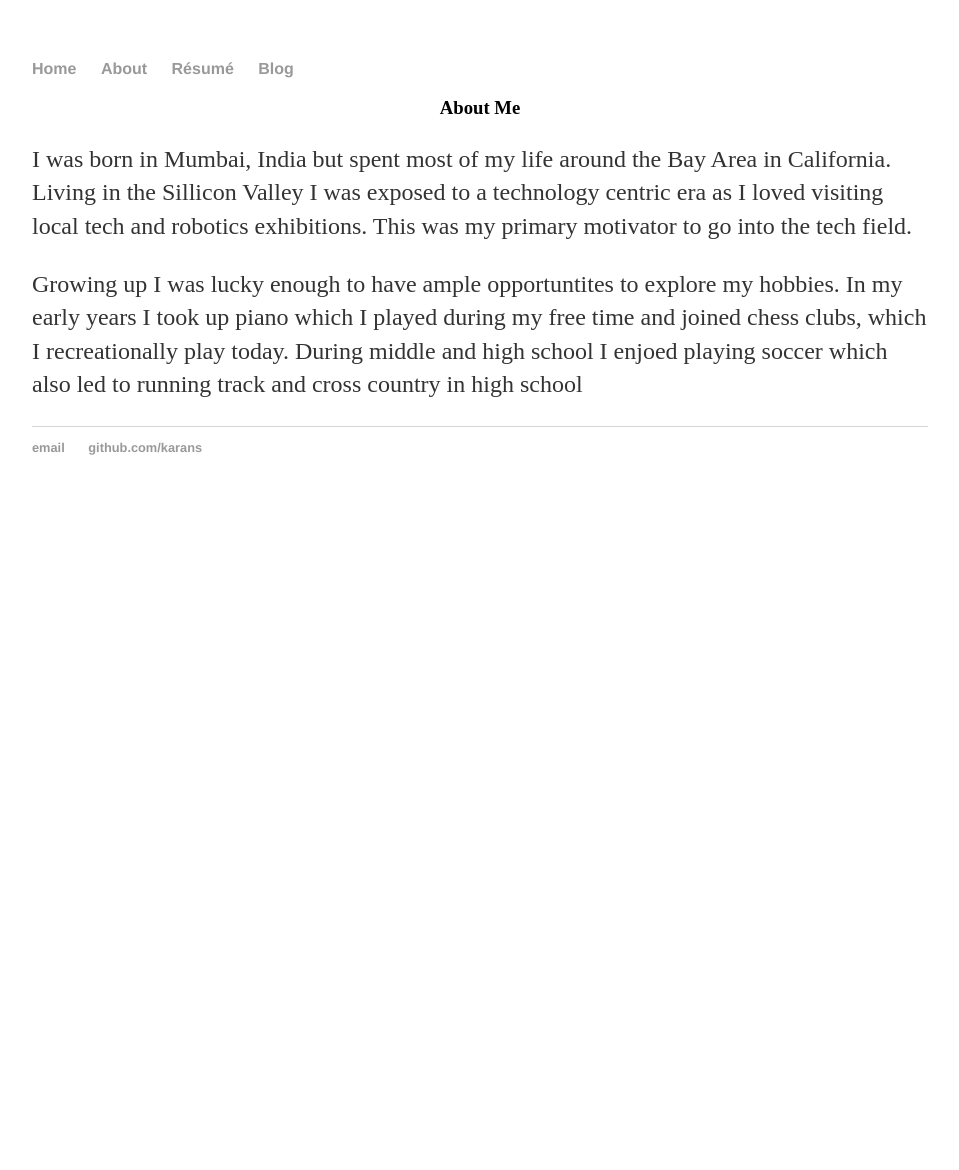
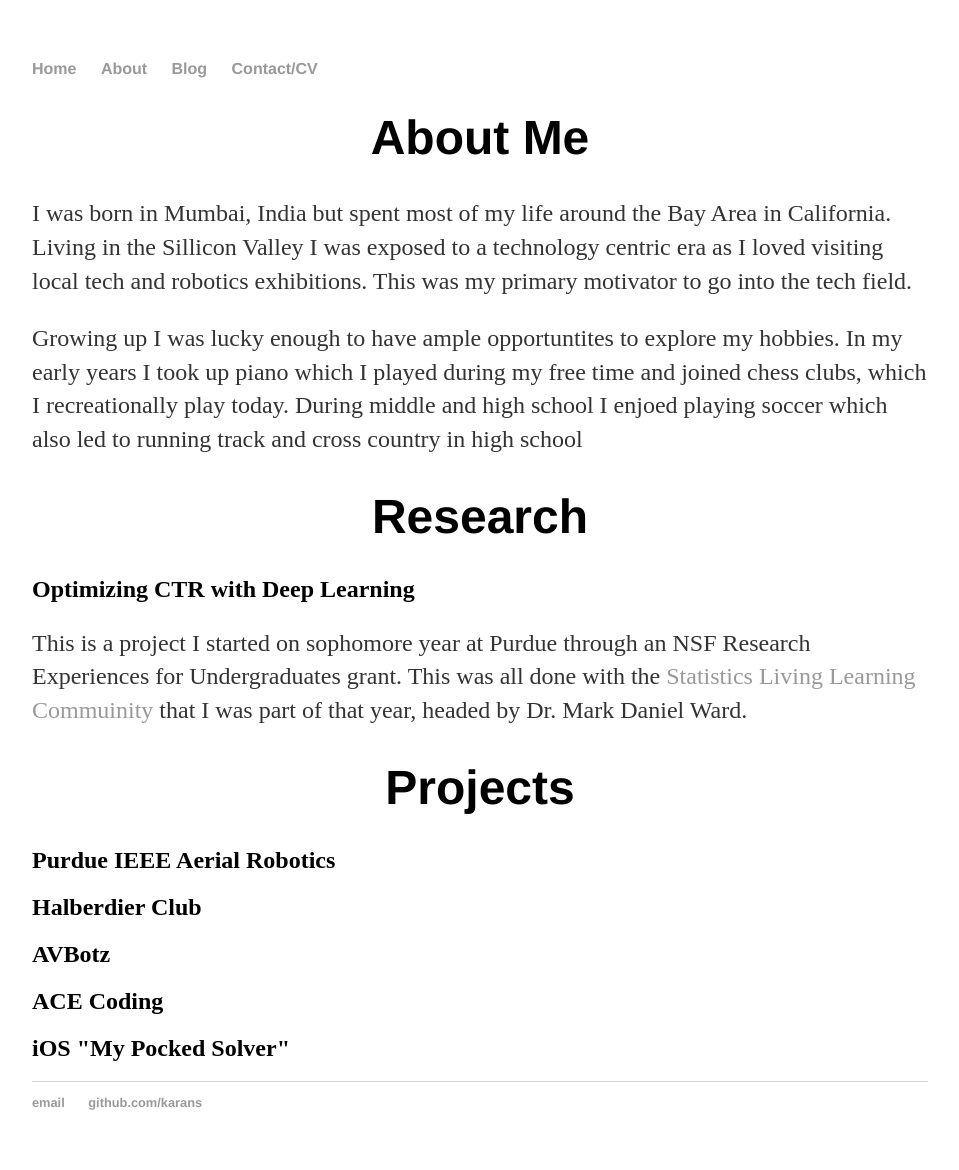
Before and after one commit to karans/karans.github.io, a Jekyll site: the page built from about/index.html, in a window 1280 px wide. Shown: the whole page, without its empty margins (160-1119 px from the left). Built offline with Jekyll 4.4.1, drawn with Linux system fonts in a browser that asks for light colours; before the commit the page ends 900 px from its top, so only the background shows below that.

Commit message:
laid out outline for the about page

```diff
--- a/_layouts/default.html
+++ b/_layouts/default.html
@@ -10,8 +10,8 @@
 	    		<ul>
 	        		<li><a href="/">Home</a></li>
 	        		<li><a href="/about">About</a></li>
-	        		<li><a href="/documents/pdfs/resume.pdf">Résumé</a></li>
 	        		<li><a href="/blog">Blog</a></li>
+	        		<li><a href="/documents/pdfs/resume.pdf">Contact/CV</a></li>
 	    		</ul>
 			</nav>
 			<div class="container">
--- a/about/index.html
+++ b/about/index.html
@@ -3,8 +3,22 @@ layout: default
 title: About Me
 ---
 <div class="About">
-	<h3 align="center">About Me</h3>
+	<h1 align="center">About Me</h1>
 	<p>I was born in Mumbai, India but spent most of my life around the Bay Area in California. Living in the Sillicon Valley I was exposed to a technology centric era as I loved visiting local tech and robotics exhibitions. This was my primary motivator to go into the tech field. </p>
 
 	<p>Growing up I was lucky enough to have ample opportuntites to explore my hobbies. In my early years I took up piano which I played during my free time and joined chess clubs, which I recreationally play today. During middle and high school I enjoed playing soccer which also led to running track and cross country in high school</p>
 </div>
+
+<div class="Projects">
+	<h1 align="center">Research</h1>
+	<h2>Optimizing CTR with Deep Learning</h2>
+	<p>This is a project I started on sophomore year at Purdue through an NSF Research Experiences for Undergraduates grant. This was all done with the <a href="http://llc.stat.purdue.edu">Statistics Living Learning Commuinity</a> that I was part of that year, headed by Dr. Mark Daniel Ward.
+	</p>
+
+	<h1 align="center">Projects</h1>
+	<h2>Purdue IEEE Aerial Robotics</h2>
+	<h2>Halberdier Club</h2>
+	<h2>AVBotz</h2>
+	<h2>ACE Coding</h2>
+	<h2>iOS "My Pocked Solver"</h2>
+</div>
```
